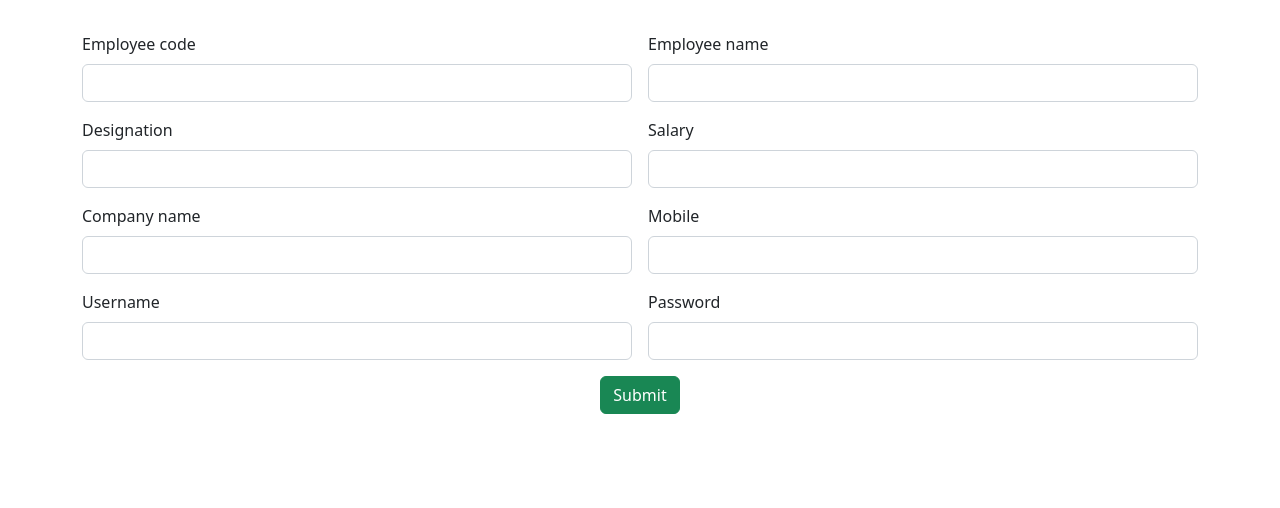
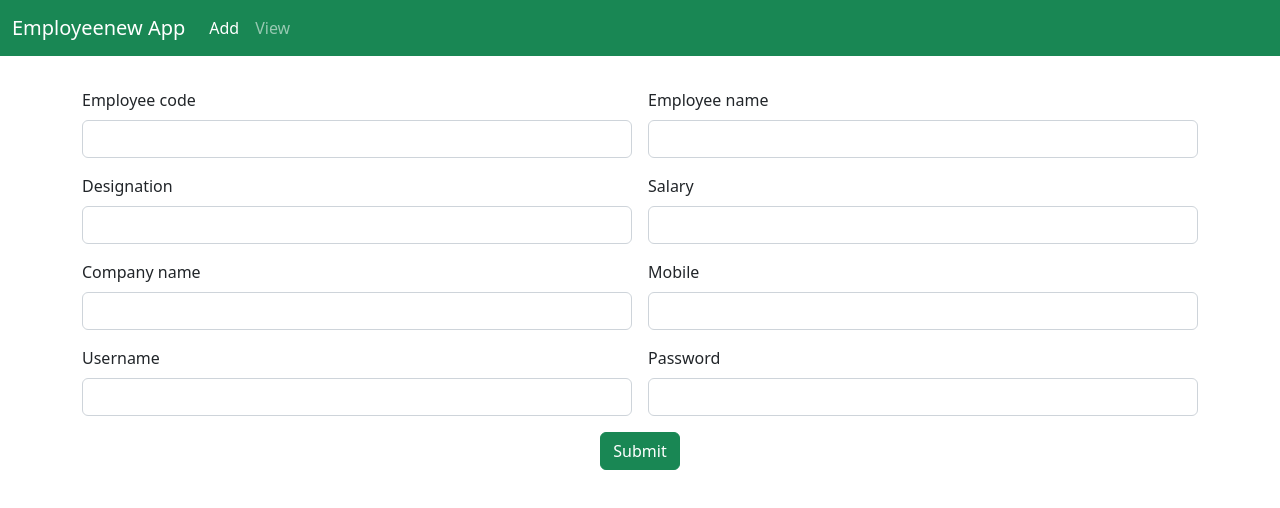
Before and after one commit to Asiyacm/New-Employee-Angular-App, an Angular app: page / in a window 1280 px wide. Shown: the top 508 px of the page. Built offline with nearby package versions, Linux system fonts and the light colour scheme.

Commit message:
nav commit

```diff
--- a/src/app/add-emp/add-emp.component.html
+++ b/src/app/add-emp/add-emp.component.html
@@ -1,3 +1,4 @@
+<app-navigation></app-navigation>
 <div class="container">
     <div class="row">
         <div class="col col-12 col-sm-12 col-md-12 col-lg-12 col-xl-12 col-xxl-12">
--- a/src/app/app.module.ts
+++ b/src/app/app.module.ts
@@ -7,6 +7,7 @@
 import { FormsModule } from '@angular/forms';
 import { ViewEmpComponent } from './view-emp/view-emp.component';
 import { RouterModule, Routes } from '@angular/router';
+import { NavigationComponent } from './navigation/navigation.component';
 
 
 const myRoute:Routes=[
@@ -26,7 +27,8 @@
   declarations: [
     AppComponent,
     AddEmpComponent,
-    ViewEmpComponent
+    ViewEmpComponent,
+    NavigationComponent
   ],
   imports: [
     BrowserModule,
--- /dev/null
+++ b/src/app/navigation/navigation.component.html
@@ -0,0 +1,19 @@
+<nav class="navbar navbar-expand-lg bg-success navbar-dark">
+    <div class="container-fluid">
+      <a class="navbar-brand" href="#">Employeenew App</a>
+      <button class="navbar-toggler" type="button" data-bs-toggle="collapse" data-bs-target="#navbarNav" aria-controls="navbarNav" aria-expanded="false" aria-label="Toggle navigation">
+        <span class="navbar-toggler-icon"></span>
+      </button>
+      <div class="collapse navbar-collapse" id="navbarNav">
+        <ul class="navbar-nav">
+          <li class="nav-item">
+            <a class="nav-link active" aria-current="page" routerLink="">Add</a>
+          </li>
+          <li class="nav-item">
+            <a class="nav-link" routerLink="/view">View</a>
+          </li>
+
+        </ul>
+      </div>
+    </div>
+  </nav>
--- a/src/app/view-emp/view-emp.component.html
+++ b/src/app/view-emp/view-emp.component.html
@@ -1,3 +1,4 @@
+<app-navigation></app-navigation>
 <table class="table">
     <thead>
       <tr>
```
Also changed, not shown: src/app/navigation/navigation.component.ts (added, +10 -0 lines), src/app/navigation/navigation.component.css (added).
